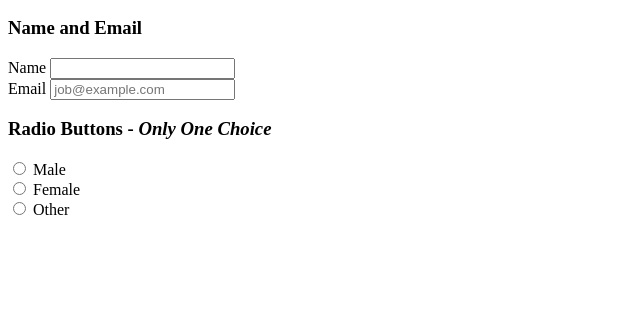
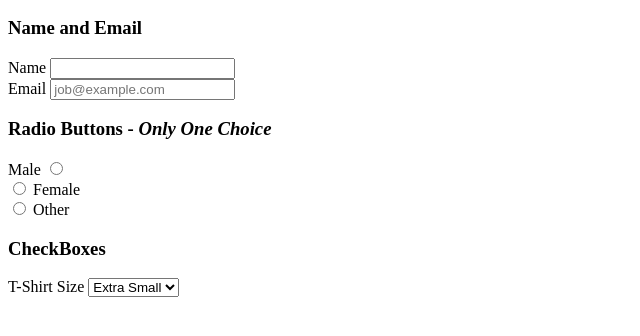
Before and after one commit to etumj/Forms, a plain HTML site: page index.html in a window 1280 px wide. Shown: the part 110-446 px from the top of the page, without its empty margins (0-640 px from the left). Drawn offline with Linux system fonts and the light colour scheme.

Commit message:
Added Checkboxes

```diff
--- a/index.html
+++ b/index.html
@@ -27,8 +27,9 @@
 
         <div>
             <form>
+                <label for='male'>Male</label>
                 <input type='radio' id='male' name='gender' value='male'>
-                <label for='male'>Male</label> <br>
+                <br>
                 <input type='radio' id='female' name='gender' value='female'>
                 <label for='female'>Female</label> <br>
                 <input type='radio' id='other' name='gender' value='other'>
@@ -36,5 +37,20 @@
             </form>
         </div>
 
+        <h3>CheckBoxes</h3>
+        <div>
+            <form>
+                <label for='t-shirt'>T-Shirt Size</label>
+
+                <select id='t-shirt' name='t-shirt'>
+                    <option value='xs'>Extra Small</option>
+                    <option value='s'>Small</option>
+                    <option value='m'>Medium</option>
+                    <option value='l'>Large</option>
+                </select>
+            </form>
+
+        </div>
+
     </body>
 </html>
```
